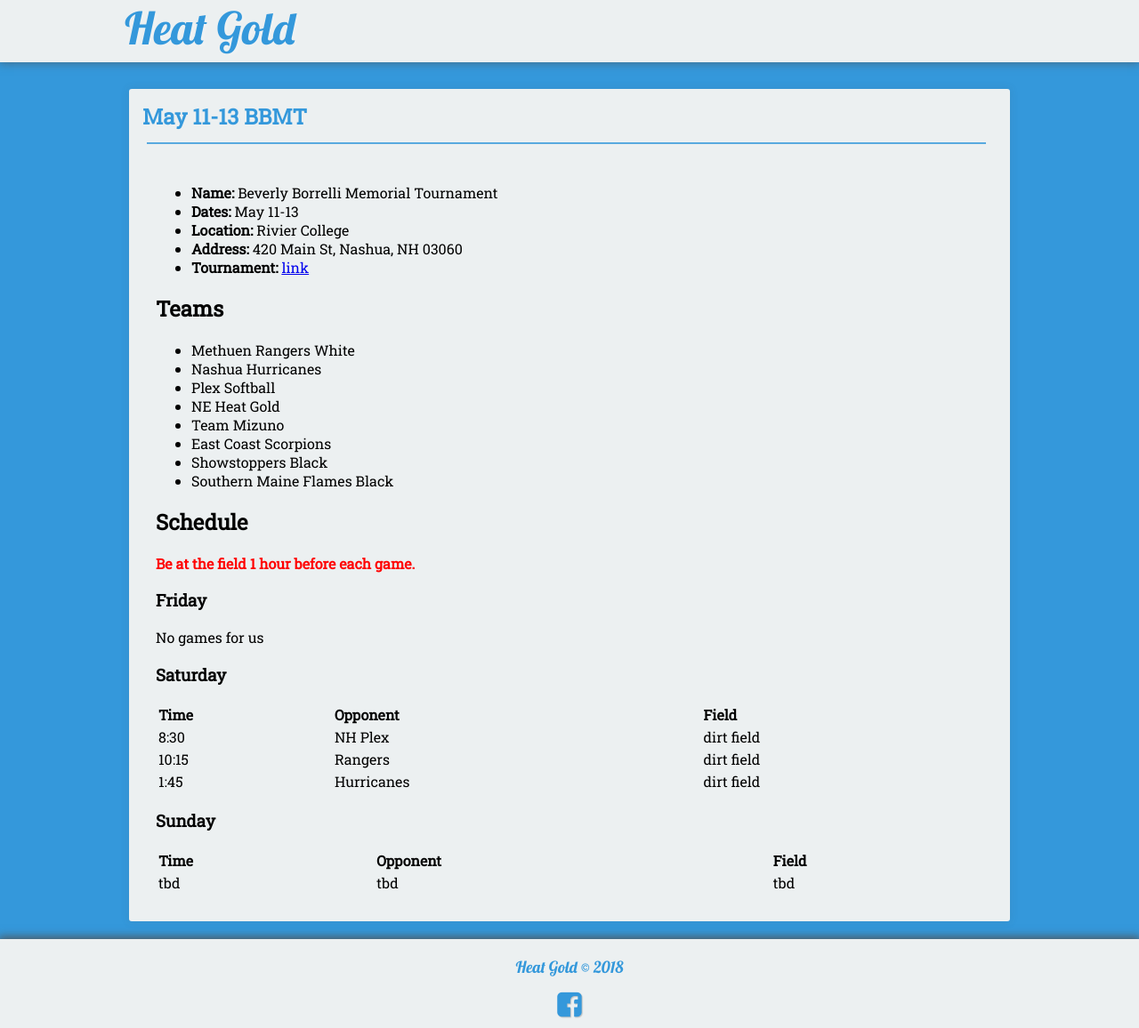
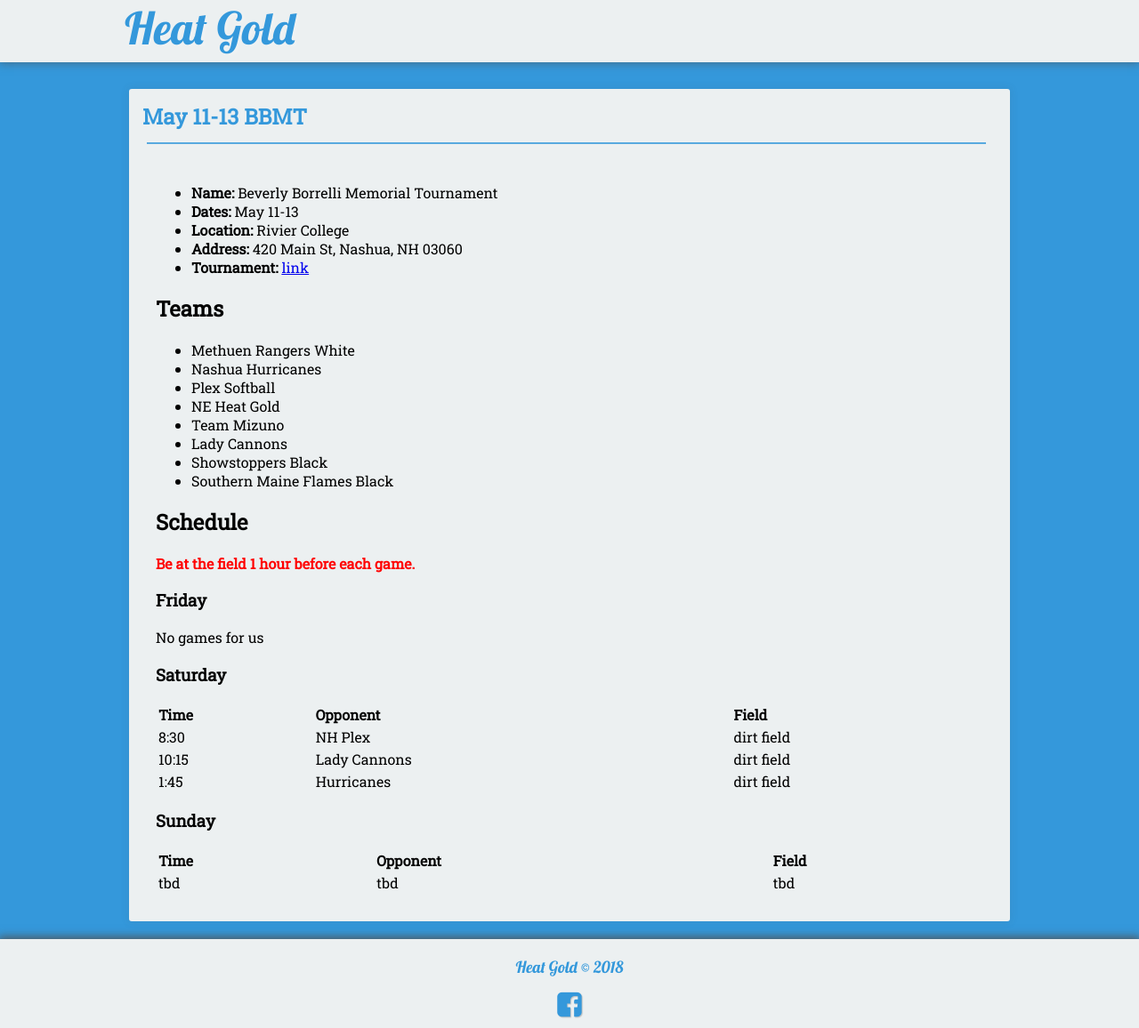
Before and after one commit to seanmerrow/ecf, a Jekyll site: the page built from _posts/2018-08-16-May-12-BBMT.md, in a window 1280 px wide. Shown: the whole page at 89% size. Built offline with Jekyll 4.4.1, drawn with Linux system fonts in a browser that asks for light colours; nearby versions of some CDN libraries.

Commit message:
Update 2018-08-16-May-12-BBMT.md

```diff
--- a/_posts/2018-08-16-May-12-BBMT.md
+++ b/_posts/2018-08-16-May-12-BBMT.md
@@ -21,7 +21,7 @@ category:
 * Plex Softball
 * NE Heat Gold
 * Team Mizuno
-* East Coast Scorpions
+* Lady Cannons
 * Showstoppers Black
 * Southern Maine Flames Black
 
@@ -39,7 +39,7 @@ No games for us
 | Time | Opponent | Field |
 |:---  |:---      |:---   |
 | 8:30   | NH Plex       | dirt field   |
-| 10:15  | Rangers       | dirt field   |
+| 10:15  | Lady Cannons  | dirt field   |
 | 1:45   | Hurricanes    | dirt field   |
 
 
```
